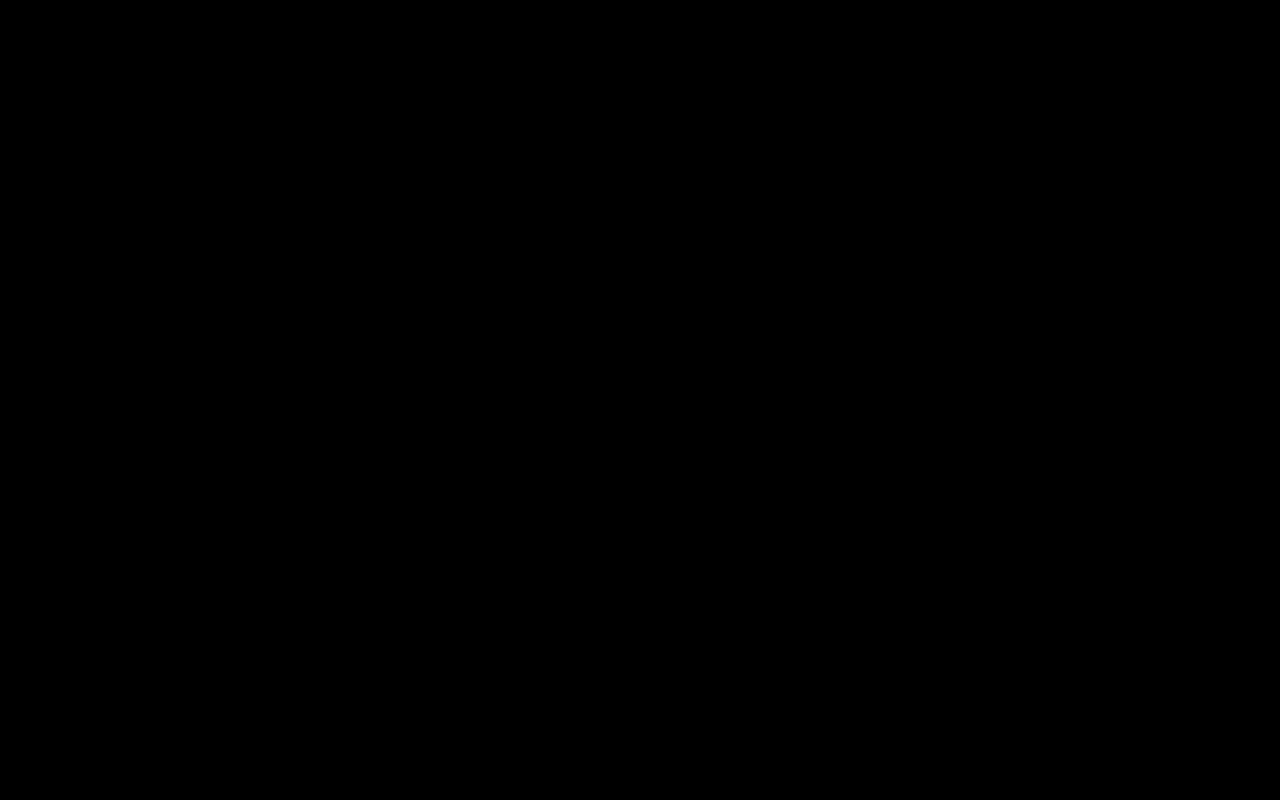
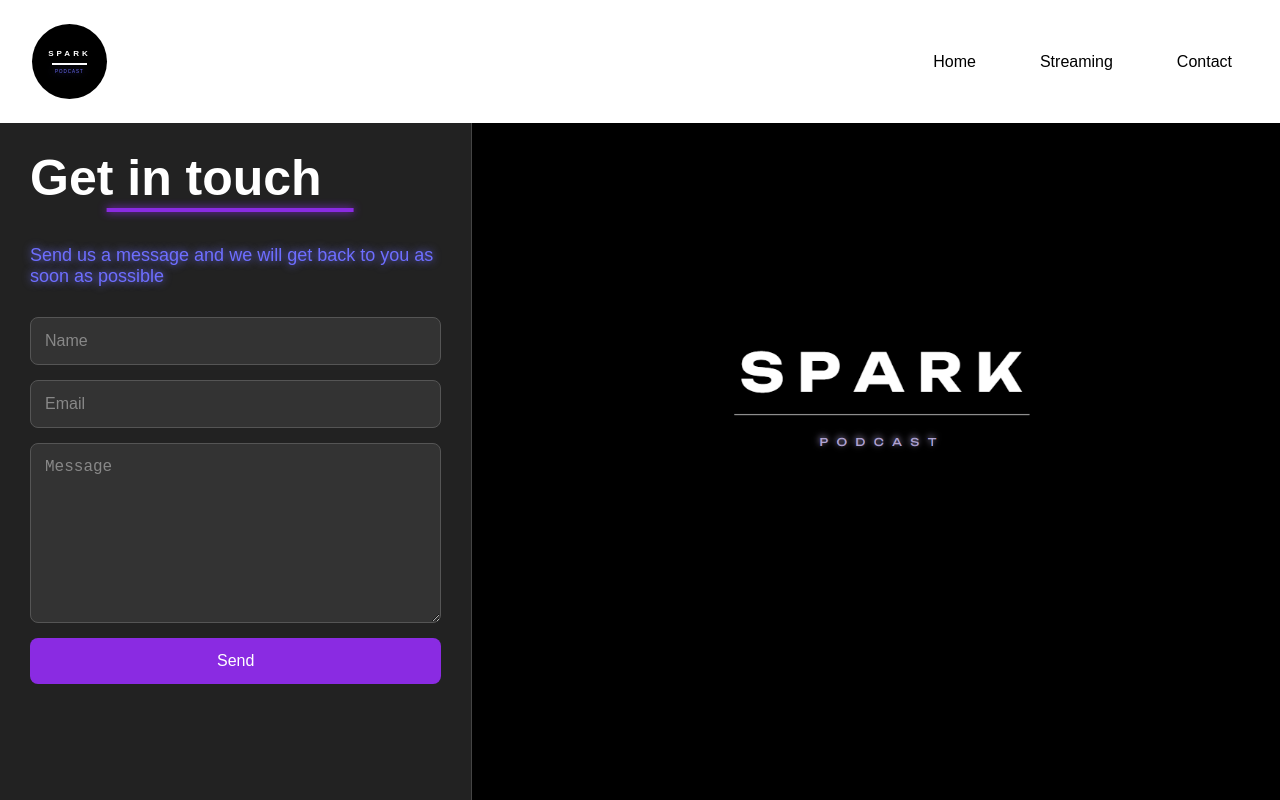
Before and after one commit to Themika/Sparked, a React (Create React App) app in the folder frontend/: page /contact in a window 1280 px wide. Before the commit this address had no page. Built offline with nearby package versions, Linux system fonts and the light colour scheme.

Commit message:
chore: Update routing to include Contact page and update Navbar

```diff
--- a/frontend/src/App.js
+++ b/frontend/src/App.js
@@ -2,7 +2,7 @@ import "./Styles/App.css";
 import { BrowserRouter as Router, Route, Routes } from "react-router-dom";
 import Home from "./Pages/Home";
 import Streaming from "./Pages/Streaming";
-import Blog from "./Pages/Blog";
+import Contact from "./Pages/Contact";
 
 function App() {
   return (
@@ -11,7 +11,7 @@ function App() {
         <Routes>
           <Route path="/" element={<Home />} />
           <Route path="/streaming" element={<Streaming />} />
-          <Route path="/blog" element={<Blog />} />
+          <Route path="/contact" element={<Contact />} />
         </Routes>
       </Router>
     </div>
--- a/frontend/src/Pages/Contact.js
+++ b/frontend/src/Pages/Contact.js
@@ -1,9 +1,44 @@
+import "../Styles/Contact.css";
+import Navbar from "../Components/Navbar";
+import podcastImage from "../Media/Sparked.png";
+
 const Contact = () => {
-    return (
-        <div className="contact-page">
-
+  return (
+    <div className="contact-page">
+      <Navbar />
+      <div className="contact-card-container">
+        <div className="contact-card">
+          <div className="contact-card-components-container">
+            <div className="contact-left-side">
+              <h1>Get in touch</h1>
+              <p>
+                Send us a message and we will get back to you as soon as
+                possible
+              </p>
+              <form className="contact-form">
+                <input type="text" placeholder="Name" className="contact-form-name" />
+                <input
+                  type="email"
+                  placeholder="Email"
+                  className="contact-form-email"
+                />
+                <textarea
+                  placeholder="Message"
+                  className="contact-form-message"
+                ></textarea>
+                <button>Send</button>
+              </form>
+            </div>
+          </div>
+          <div className="contact-right-side">
+              <div className="contact-podcast-image">
+                <img src={podcastImage} alt="Podcast" />
+              </div>
+            </div>
         </div>
-    );
-}
+      </div>
+    </div>
+  );
+};
 
 export default Contact;
--- a/frontend/src/Pages/Home.js
+++ b/frontend/src/Pages/Home.js
@@ -9,12 +9,18 @@ const scrollEffect = () => {
       entries.forEach((entry) => {
         if (entry.isIntersecting) {
           entry.target.classList.add("visible");
+
+          // Add a delay to ensure the slide-in animation completes
+          setTimeout(() => {
+            entry.target.classList.add("show-hash");
+          }, 4000); // Adjust the delay to match the duration of your slide-in animation
         } else {
           entry.target.classList.remove("visible");
+          entry.target.classList.remove("show-hash");
         }
       });
     },
-    { threshold: 0.1 }
+    { threshold: 0.01 }
   );
 
   const cardElements = document.querySelectorAll(
--- a/frontend/src/Styles/Contact.css
+++ b/frontend/src/Styles/Contact.css
@@ -0,0 +1,177 @@
+.contact-page {
+  font-family: "Arial", sans-serif;
+  background-color: #000;
+  color: #fff;
+  min-height: 100vh;
+  display: flex;
+  flex-direction: column;
+}
+
+.contact-card-container {
+  display: flex;
+  justify-content: center;
+  align-items: flex-start;
+  flex: 1;
+  padding: 0;
+  box-sizing: border-box;
+}
+
+.contact-card {
+  display: flex;
+  width: 100%;
+  height: 100vh;
+}
+
+.contact-card-components-container {
+  display: flex;
+  width: 40%;
+  height: 100%;
+}
+
+.contact-left-side {
+  flex: 35%;
+  background-color: #222;
+  padding: 30px;
+  box-sizing: border-box;
+  display: flex;
+  flex-direction: column;
+  justify-content: center;
+  height: 100%;
+  border-right: 1px solid #444;
+}
+
+.contact-left-side h1 {
+  font-size: 50px;
+  margin-bottom: 20px;
+  color: #fff;
+  text-align: center;
+  position: relative;
+  animation: fadeIn 1s ease-out;
+  text-align: left;
+}
+
+.contact-left-side h1::after {
+  content: "";
+  display: block;
+  width: 60%;
+  height: 4px;
+  background-color: #8a2be2;
+  position: absolute;
+  bottom: -5px;
+  left: 200px;
+  transform: translateX(-50%);
+  text-align: left;
+  box-shadow: 0 0 8px #8a2be2;
+}
+
+.contact-left-side p {
+  font-size: 18px;
+  color: var(--purple);
+  text-shadow: 0 0 8px var(--purple);
+  margin-bottom: 30px;
+  text-align: center;
+  animation: fadeIn 1.5s ease-out;
+  text-align: left;
+}
+
+.contact-form {
+  display: flex;
+  flex-direction: column;
+  gap: 15px;
+}
+
+.contact-form input,
+.contact-form textarea {
+  padding: 14px;
+  border: 1px solid #555;
+  border-radius: 8px;
+  background-color: #333;
+  color: #fff;
+  font-size: 16px;
+  transition: all 0.3s ease-in-out;
+}
+
+.contact-form input::placeholder,
+.contact-form textarea::placeholder {
+  color: #888;
+}
+
+.contact-form input:focus,
+.contact-form textarea:focus {
+  border-color: #8a2be2;
+  outline: none;
+  background-color: #444;
+  box-shadow: 0 0 8px rgba(138, 43, 226, 0.5);
+}
+
+.contact-form textarea {
+  resize: vertical;
+  min-height: 150px;
+}
+
+.contact-form button {
+  padding: 14px 24px;
+  border: none;
+  border-radius: 8px;
+  background-color: #8a2be2;
+  color: #fff;
+  font-size: 16px;
+  cursor: pointer;
+  transition: background-color 0.3s ease, transform 0.3s ease;
+  align-self: center;
+  width: 100%;
+}
+
+.contact-form button:hover {
+  background-color: #7a1ab4;
+  transform: scale(1.05);
+  box-shadow: 0 0 8px rgba(138, 43, 226, 0.5);
+}
+
+.contact-right-side {
+  flex: 65%;
+  display: flex;
+  justify-content: center;
+  align-items: center;
+  padding: 20px;
+  background-color: #000;
+}
+
+.contact-podcast-image img {
+  max-width: 100%;
+  height: auto;
+  border-radius: 8px;
+  animation: slideUp 2s ease-in-out forwards
+}
+
+.contact-podcast-image img:hover {
+  transform: scale(1.05);
+}
+
+@keyframes fadeIn {
+  from {
+    opacity: 0;
+    transform: translateY(-20px);
+  }
+  to {
+    opacity: 1;
+    transform: translateY(0);
+  }
+}
+
+@media (max-width: 768px) {
+  .contact-card {
+    flex-direction: column;
+  }
+
+  .contact-left-side,
+  .contact-right-side {
+    flex: none;
+    width: 100%;
+    border-right: none;
+  }
+
+  .contact-right-side {
+    border-top: 1px solid #444;
+  }
+}
--- a/frontend/src/Styles/longCard.css
+++ b/frontend/src/Styles/longCard.css
@@ -125,14 +125,13 @@
   height: 100px;
   background: repeating-linear-gradient(
     45deg,
-    #ffffff,
+    var(--purple),
     #ffffff 10px,
     transparent 10px,
     transparent 20px
   );
   z-index: 0;
-  opacity: 0.8;
-  border-radius: 10px;
+    border-radius: 10px;
   animation: pulse 2s infinite;
 }
 
@@ -144,14 +143,14 @@
 }
 
 .long-card-container.left .long-card-image .hash2 {
-  top: 6.5rem;
+  top: 8rem;
   left: 15%;
   transform: translate(-50%, -50%) rotate(0deg);
   animation: pulse 2s infinite 0.5s; /* Delay for staggering effect */
 }
 
 .long-card-container.left .long-card-image .hash3 {
-  top: 13.1rem;
+  top: 15.5rem;
   left: 20%;
   transform: translate(-66%, 50%) rotate(0deg);
   animation: pulse 2s infinite 1s; /* Delay for staggering effect */
@@ -165,14 +164,14 @@
 }
 
 .long-card-container.right .long-card-image .hash2 {
-  top: 6.5rem;
+  top: 8rem;
   left: -45%;
   transform: translate(-50%, -50%) rotate(0deg);
   animation: pulse 2s infinite 0.5s; /* Delay for staggering effect */
 }
 
 .long-card-container.right .long-card-image .hash3 {
-  top: 13.1rem;
+  top: 15.5rem;
   left: -50%;
   transform: translate(-50%, -50%) rotate(0deg);
   animation: pulse 2s infinite 1s; /* Delay for staggering effect */
@@ -188,6 +187,7 @@
   max-height: 500px;
   overflow: hidden;
   max-width: 450px;
+  top: 1rem;
 }
 
 .long-card-image img:hover {
```
Also changed, not shown: 1 other file (tests, documents, lock files or other folders).
